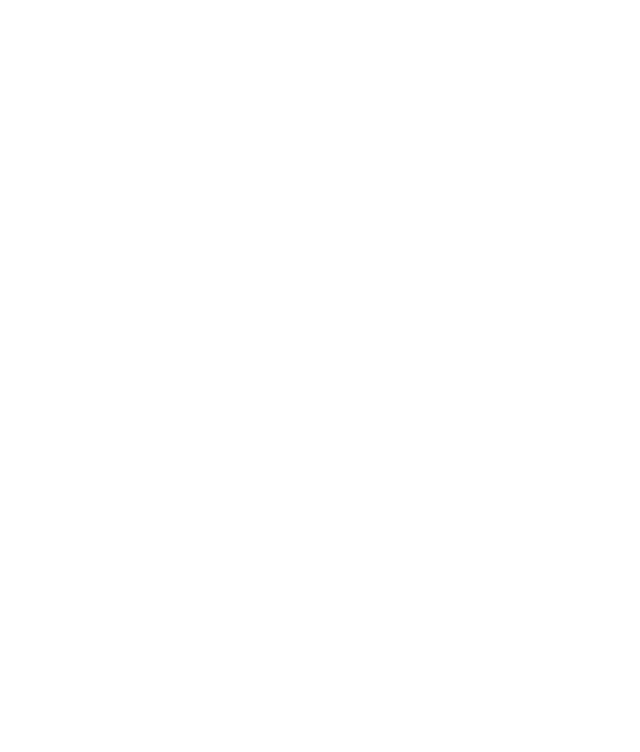
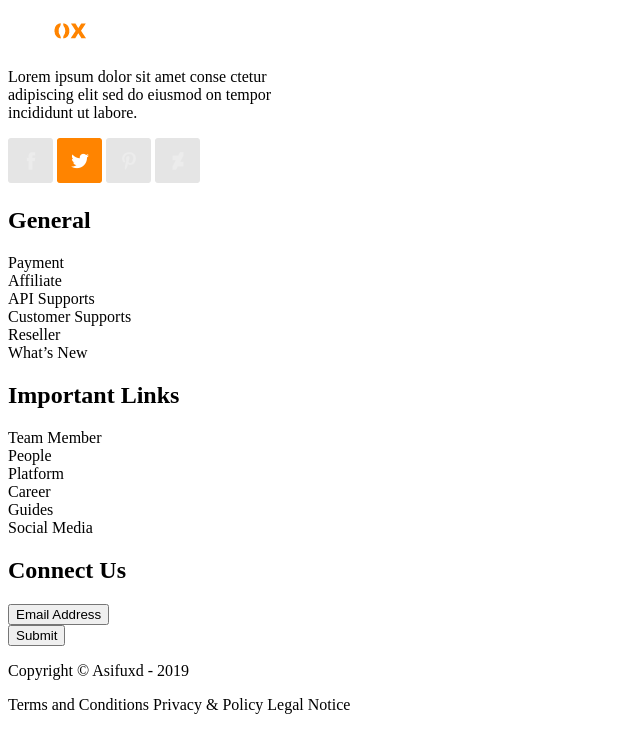
Before and after one commit to fouad-git/cas-2-responsive-design, a plain HTML site: page index.html in a window 1280 px wide. Shown: the whole page, without its empty margins (0-640 px from the left). Drawn offline with Linux system fonts and the light colour scheme.

Commit message:
uptodate -ajout structure
ajout structure de base de sémantique et contenus

```diff
--- a/index.html
+++ b/index.html
@@ -8,5 +8,78 @@
 </head>
 <body>
 
+
+    <section>
+
+
+        <aside>
+            <header>
+                <h1>
+                    <a href="#"><img src="medias/Logo.png" alt="logo expo" width="78" height="26"></a>
+                </h1>
+            </header>
+            <p<>
+                Lorem ipsum dolor sit amet conse ctetur<br/> adipiscing elit sed do eiusmod on tempor<br/> incididunt ut labore.
+            </p>
+            <footer>
+                <a><img src="medias/facebook.png" alt="logo facebook" width="45" height="45"></a>
+                <a><img src="medias/twitter.png" alt="logo twitter" width="45" height="45"></a>
+                <a><img src="medias/pinterest.png" alt="logo pinterest" width="45" height="45"></a>
+                <a><img src="medias/devinart.png" alt="logo devinart" width="45" height="45"></a>
+            </footer>
+        </aside>
+
+
+        <aside>
+            <header>
+                <h2>
+                    General
+                </h2>
+            </header>
+            <p>
+                Payment <br/>Affiliate<br/> API Supports <br/>Customer Supports<br/> Reseller<br/> What’s New
+            </p>
+        </aside>
+
+
+        <aside>
+            <header>
+                <h2>
+                    Important Links
+                </h2>
+            </header>
+            <p>
+                Team Member<br/> People <br/>Platform <br/>Career<br/> Guides <br/>Social Media
+            </p>
+
+        </aside>
+
+
+        <aside>
+            <header>
+                <h2>
+                    Connect Us
+                </h2>
+            </header>
+            <form>
+                <input type ="button" value="Email Address" class="bouton">
+            </form>
+            <input type ="button" value="Submit" class="bouton">
+
+        </aside>
+
+
+    </section>
+
+
+    <footer>
+        <p>
+            Copyright © Asifuxd - 2019
+        </p>
+        <p>
+            Terms and Conditions       Privacy & Policy       Legal       Notice
+        </p>
+    </footer>
+
 </body>
 </html>
```
